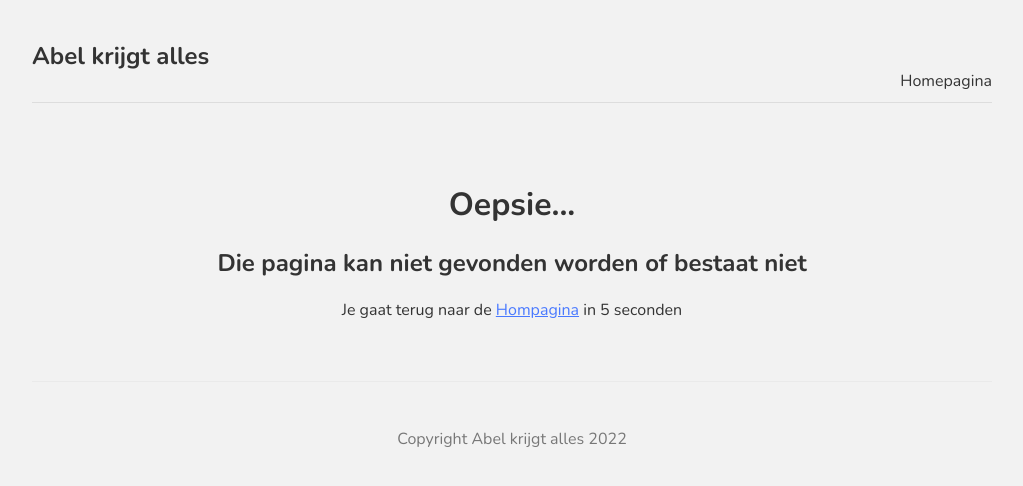
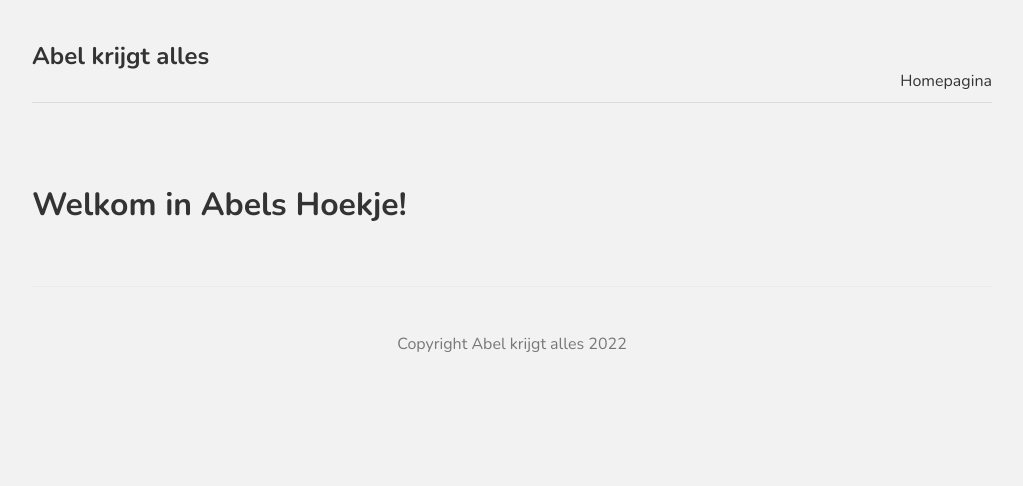
Before and after one commit to Abelkrijgtalles/abelkrijgtalles.github.io, a Next.js app: page /abelshoekje in a window 1280 px wide. Before the commit this address had no page. Shown: the top 486 px of the page, without its empty margins (128-1151 px from the left). Built offline with nearby package versions, Linux system fonts and the light colour scheme.

Commit message:
added file structure for abels hoekje

```diff
--- a/pages/404.js
+++ b/pages/404.js
@@ -1,6 +1,7 @@
 import Link from "next/link";
 import { useEffect } from "react";
 import { useRouter } from "next/router";
+import Head from "next/head";
 
 const NotFound = () => {
     const router = useRouter();
@@ -12,11 +13,16 @@ const NotFound = () => {
     }, [])
 
     return (
-        <div className="not-found">
-            <h1>Oepsie...</h1>
-            <h2>Die pagina kan niet gevonden worden of bestaat niet</h2>
-            <p>Je gaat terug naar de <Link href="/"><a>Hompagina</a></Link> in 5 seconden</p>
-        </div>
+        <>
+            <Head>
+                <title>Pagina niet gevonden | Abel krijgt alles</title>
+            </Head>
+            <div className="not-found">
+                <h1>Oepsie...</h1>
+                <h2>Die pagina kan niet gevonden worden of bestaat niet</h2>
+                <p>Je gaat terug naar de <Link href="/"><a>Hompagina</a></Link> in 5 seconden</p>
+            </div>
+        </>
     );
 }
 
--- /dev/null
+++ b/pages/abelshoekje/index.js
@@ -0,0 +1,14 @@
+import Head from "next/head";
+
+const AbelsHoekje = () => {
+    return (
+        <>
+            <Head>
+                <title>Home | Abel krijgt alles</title>
+            </Head>
+            <h1>Welkom in Abels Hoekje!</h1>
+        </>
+    );
+}
+
+export default AbelsHoekje;
```
Also changed, not shown: pages/index.js (+4 -4 lines), pages/abelshoekje/random/index.js (added), pages/abelshoekje/random/mensen/index.js (added).
